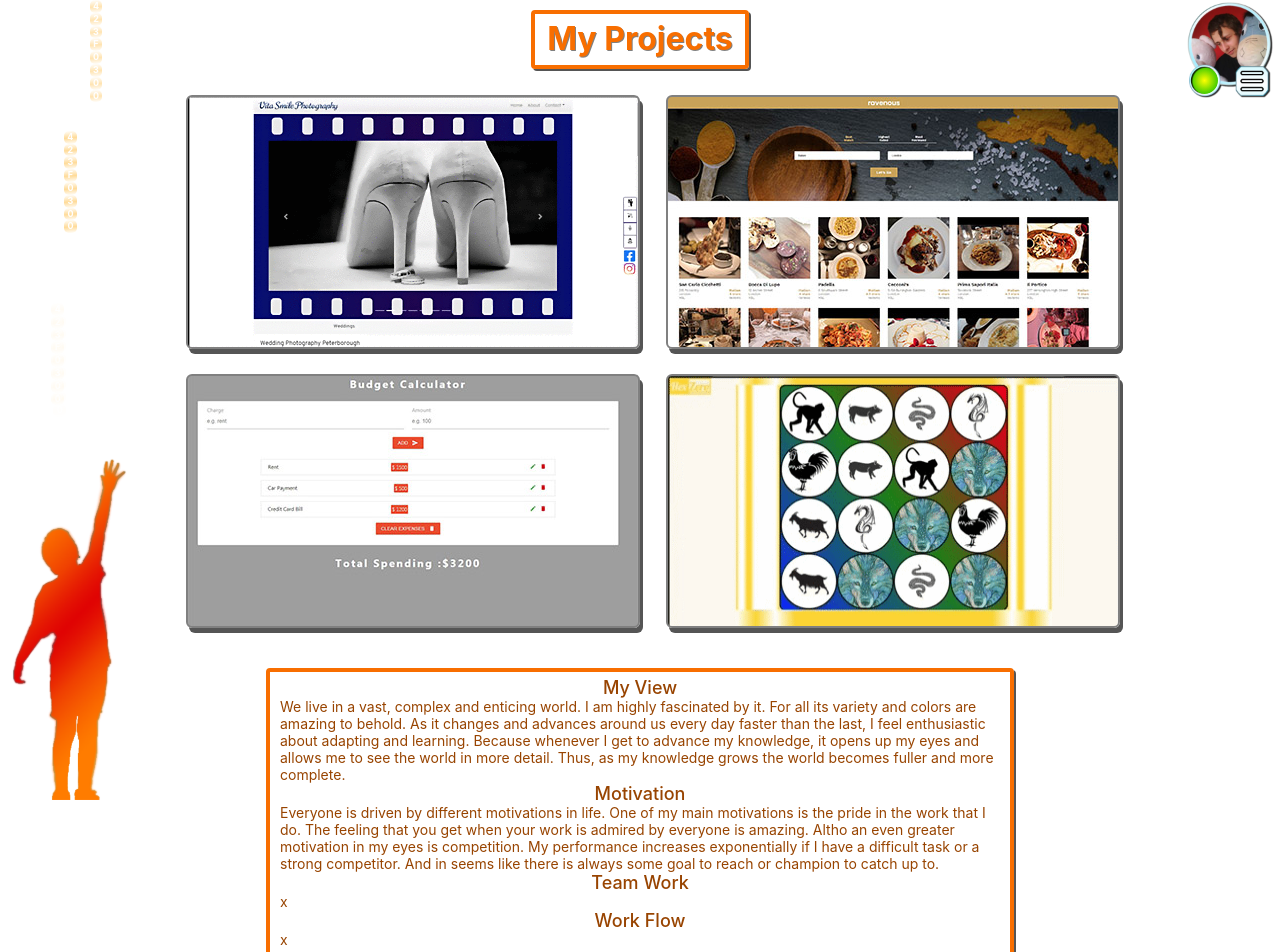
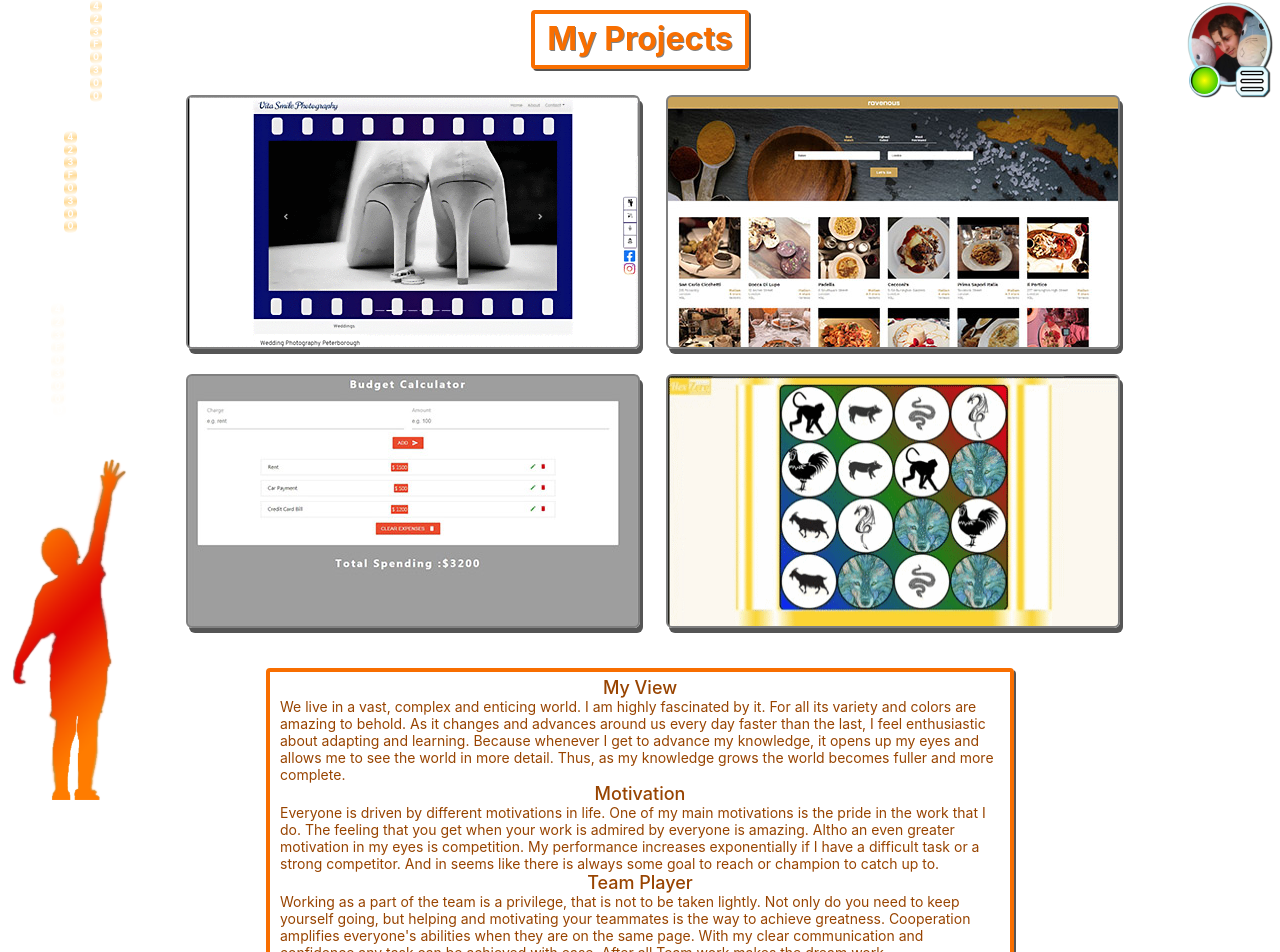
Before and after one commit to Hex-Zero/Mantas-Brasiunas-old, a React (Create React App) app: page / in a window 1280 px wide. Shown: the top 952 px of the page. Built offline with nearby package versions, Linux system fonts and the light colour scheme.

Commit message:
finished About section

```diff
--- a/src/assets/About.js
+++ b/src/assets/About.js
@@ -21,10 +21,29 @@ const About = () => {
 				competitor. And in seems like there is always some goal to reach or champion to
 				catch up to.
 			</Content>
-			<Title>Team Work</Title>
-			<Content>x</Content>
+			<Title>Team Player</Title>
+			<Content>
+				Working as a part of the team is a privilege, that is not to be taken lightly. Not
+				only do you need to keep yourself going, but helping and motivating your teammates
+				is the way to achieve greatness. Cooperation amplifies everyone's abilities when
+				they are on the same page. With my clear communication and confidence any task can
+				be achieved with ease. After all Team work makes the dream work.
+			</Content>
 			<Title>Work Flow</Title>
-			<Content>x</Content>
+			<Content>
+				Every task is just a list of problems and challenges that you need to overcome. The
+				first step is to figure out what every item in that list is. And then my favorite
+				part, resolving the problems one by one. It can get challenging and even seem
+				impossible at times. Altho when you find the solution it is rewarding beyond belief.
+				My ability to solve any problem that I come across in my ventures is astounding
+				everyone. My approach to problems is not only to resolve them, but also to optimize
+				the result. Which to me is one of my greatest strengths
+			</Content>
+			<Title>Joke Of The Day</Title>
+			<Content>
+				Did you hear about the mathematician who's afraid of negative numbers? <br /> He'll
+				stop at nothing to avoid them.
+			</Content>
 		</div>
 	)
 }
--- a/src/components/Contact.js
+++ b/src/components/Contact.js
@@ -46,7 +46,7 @@ const Contact = () => {
 			<Title>Contact</Title>
 			<A>
 				<div className='cover' onClick={() => handleCopy('Name')}>
-					<p>Name: Mantas Brasiunas</p>
+					<p>Mantas Brasiunas</p>
 				</div>
 				<Info type='text' value='Mantas Brasiunas' id='Name' />
 				<span className='icons'>
```
